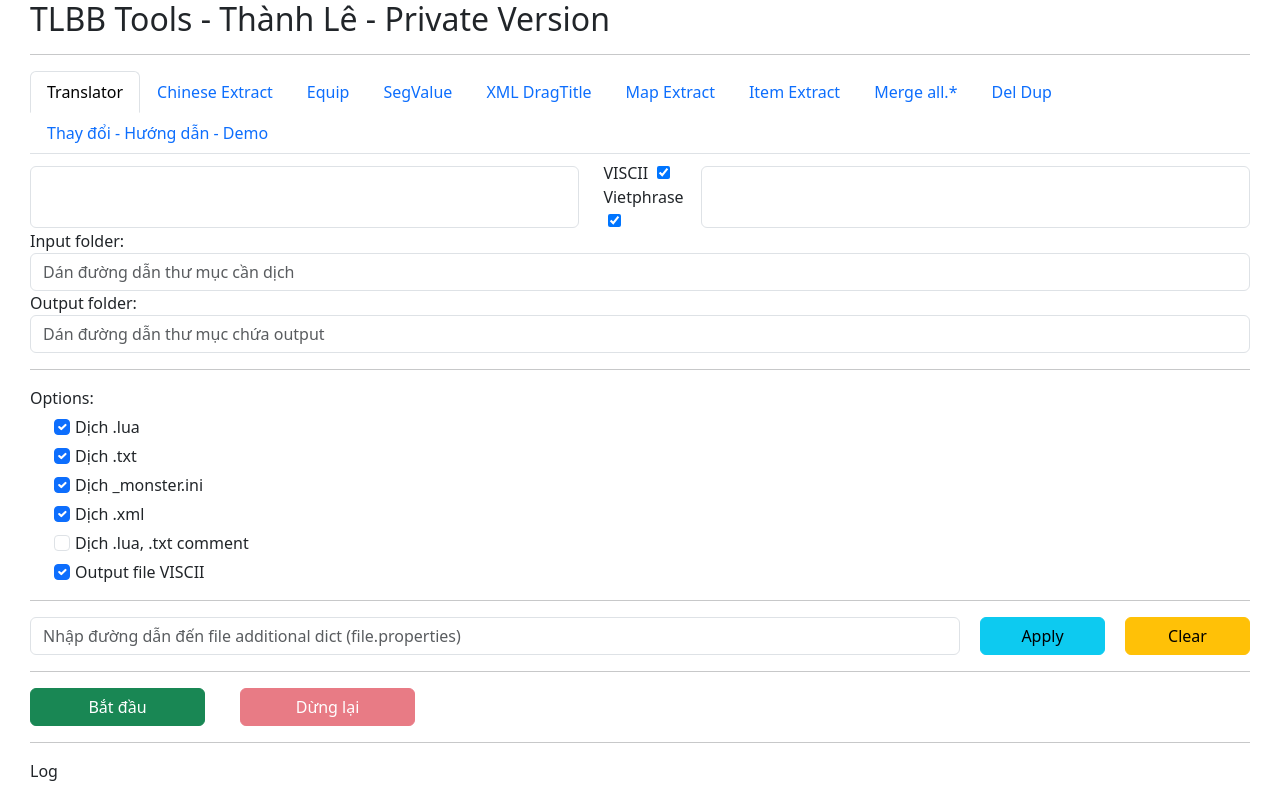
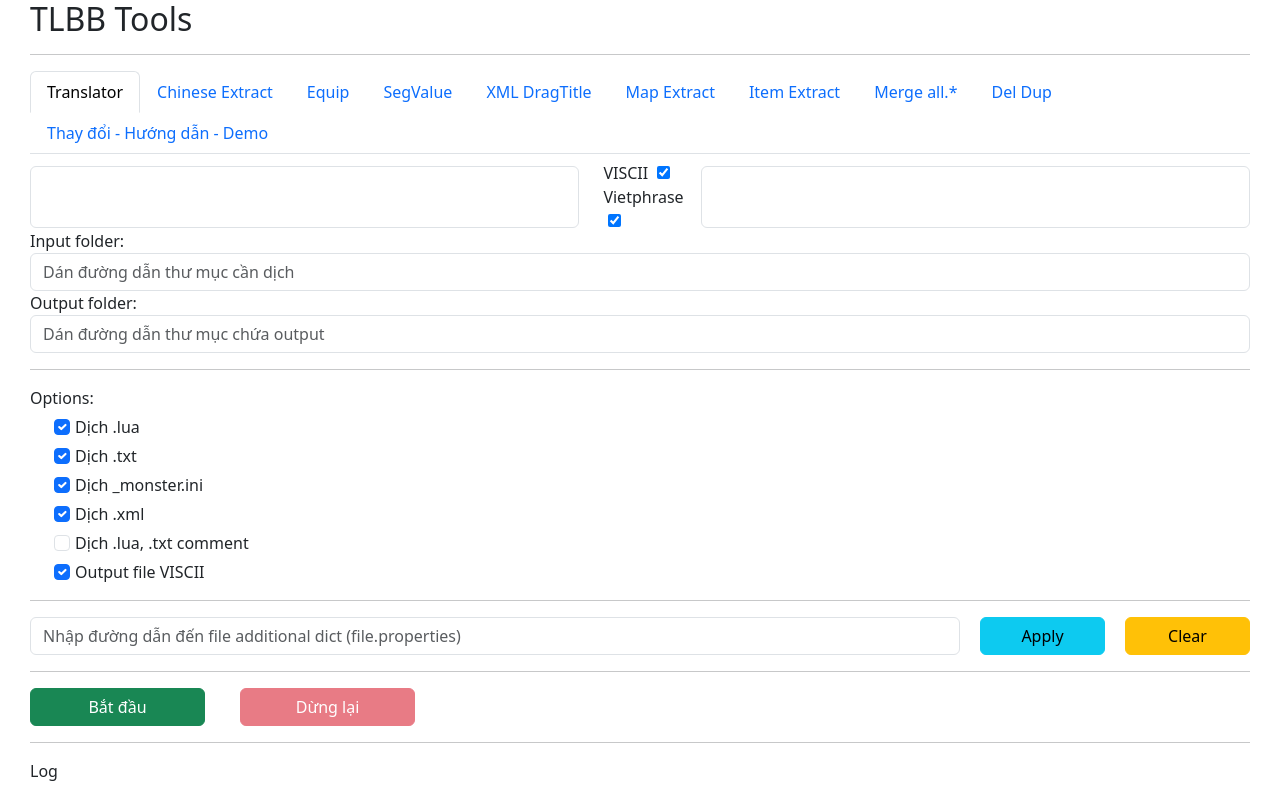
Before and after one commit to zanisle/zanisle.github.io, a plain HTML site: page index.html in a window 1280 px wide. Shown: the top 786 px of the page. Drawn offline with nearby package versions, Linux system fonts and the light colour scheme.

Commit message:
Add favicon

```diff
--- a/index.html
+++ b/index.html
@@ -4,6 +4,7 @@
 <head>
     <meta charset="UTF-8">
     <title>TLBB Tools</title>
+    <link rel="icon" type="image/x-icon" href="/favicon.ico">
     <link href="https://cdn.jsdelivr.net/npm/bootstrap@5.3.3/dist/css/bootstrap.min.css" rel="stylesheet"
         integrity="sha384-QWTKZyjpPEjISv5WaRU9OFeRpok6YctnYmDr5pNlyT2bRjXh0JMhjY6hW+ALEwIH" crossorigin="anonymous">
     <script src="https://cdnjs.cloudflare.com/ajax/libs/jquery/3.7.1/jquery.min.js"
@@ -18,7 +19,7 @@
 
 <body>
     <div class="content">
-        <h2>TLBB Tools - Thành Lê - Private Version</h2>
+        <h2>TLBB Tools</h2>
         <hr />
         <ul class="nav nav-tabs">
             <li class="nav-item">
```
Also changed, not shown: favicon.ico (added).
